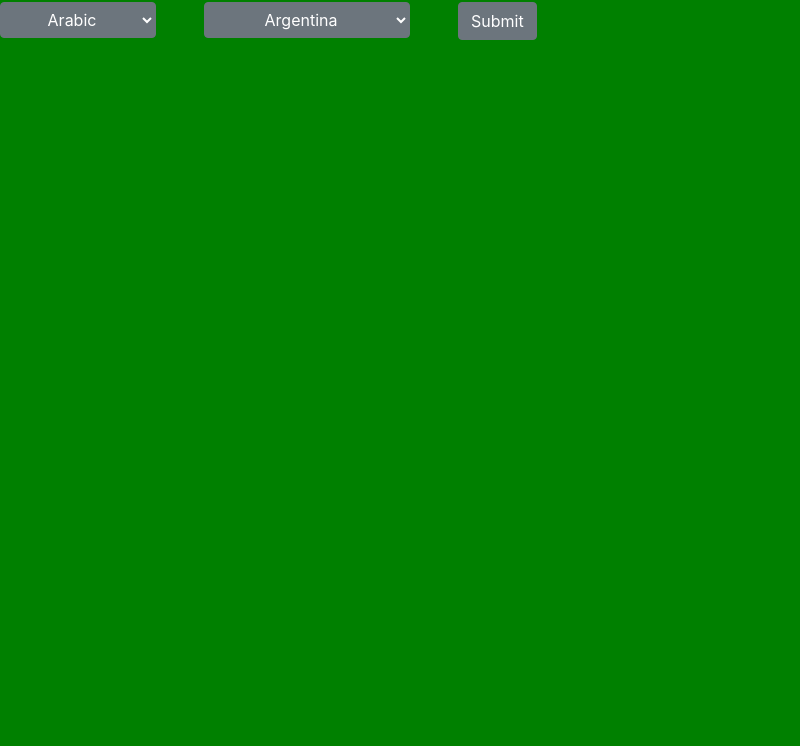
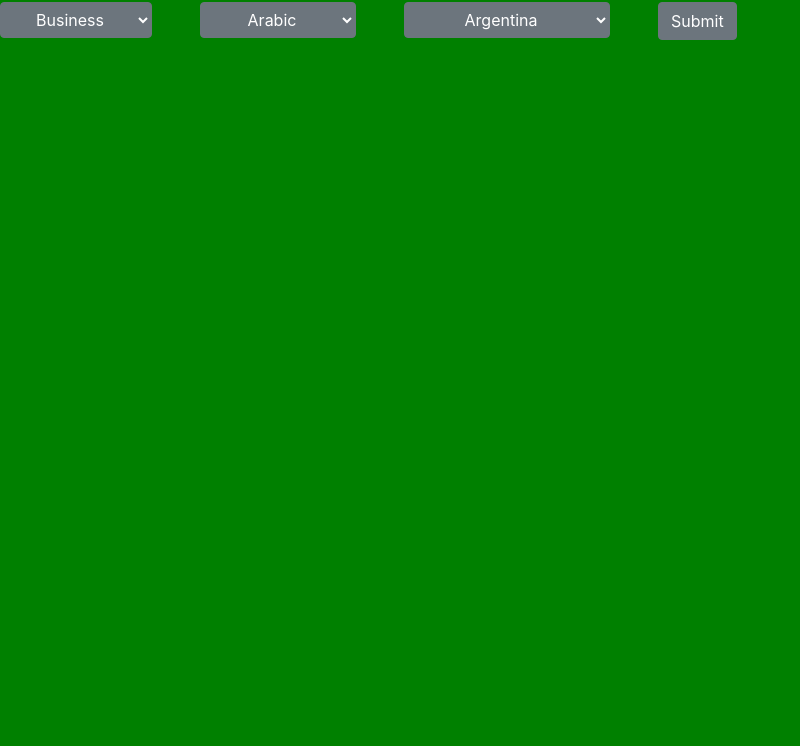
Before and after one commit to Studio-J-Designs/Formative-1-3, a website: page index.html in a window 1280 px wide. Shown: the part 54-800 px from the top of the page, without its empty margins (0-800 px from the left). Drawn offline with nearby package versions, Linux system fonts and the light colour scheme.

Commit message:
Laptop check

```diff
--- a/index.html
+++ b/index.html
@@ -10,6 +10,12 @@
     <h1>Test</h1>
 
     <div class="plag">
+
+      <div class="dropdown plagItem">
+        <select id="category" class="btn btn-secondary">
+
+        </select>
+      </div>
 
     <div class="dropdown plagItem">
       <select id="language" class="btn btn-secondary">
--- a/js/script.js
+++ b/js/script.js
@@ -42,6 +42,7 @@ var languages = [{
   code: 'zh',
   name: 'Chinese'
 }];
+
 
 var countrys = [{
   code: 'ar',
@@ -205,7 +206,30 @@ var countrys = [{
 },{
   code: 've',
   name: 'Venezuela',
-}]
+}];
+
+var categorys = [{
+  code: 'business',
+  name: 'Business'
+},{
+  code: 'entertainment',
+  name: 'Entertainment'
+},{
+  code: 'general',
+  name: 'General'
+},{
+  code: 'health',
+  name: 'Health'
+},{
+  code: 'science',
+  name: 'Science'
+},{
+  code: 'sports',
+  name: 'Sports'
+},{
+  code: 'technology',
+  name: 'Technology'
+}];
 
 
 
@@ -227,6 +251,12 @@ for (var i = 0; i < countrys.length; i++) {
   document.getElementById('country').innerHTML += '<option class="dropdown-item" value="' + countrys[i].code + '">' + countrys[i].name + '</option>';
 }
 
+document.getElementById('category').innerHTML = '';
+
+for (var i = 0; i < categorys.length; i++) {
+  document.getElementById('category').innerHTML += '<option class="dropdown-item" value="' + categorys[i].code + '">' + categorys[i].name + '</option>';
+}
+
 
 
 
@@ -241,14 +271,19 @@ myKey = myKey[0].key;
 document.getElementById('submit').addEventListener('click', function(){
   language = document.getElementById('language').value;
   country = document.getElementById('country').value;
-  console.log(language,country);
-  displayData(language,country);
+  category = document.getElementById('category').value;
+  console.log(category,language,country);
+  displayData(category,language,country);
 
 
-  function displayData(lg, ct){
+  function displayData(ca,lg, ct){
+
+    if (true) {
+
+    }
 
 $.ajax({
-  url: `http://newsapi.org/v2/sources?language=${lg}&country=${ct}&apiKey=${myKey}`,
+  url: `http://newsapi.org/v2/sources?category=${ca}&language=${lg}&country=${ct}&apiKey=${myKey}`,
   type:'GET',
   data:'json',
     success: function(data){
```
